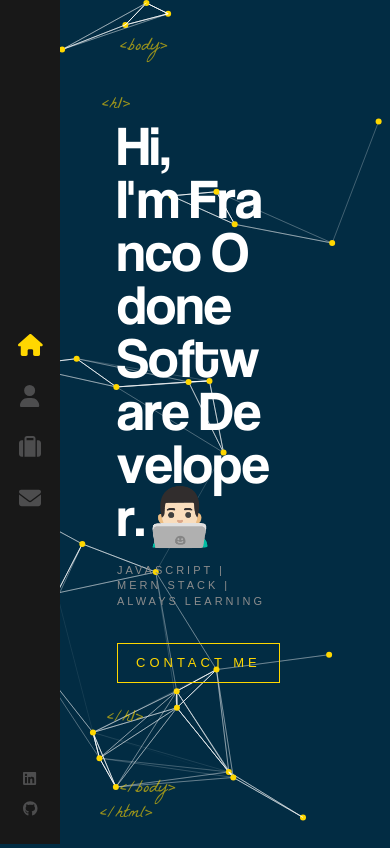
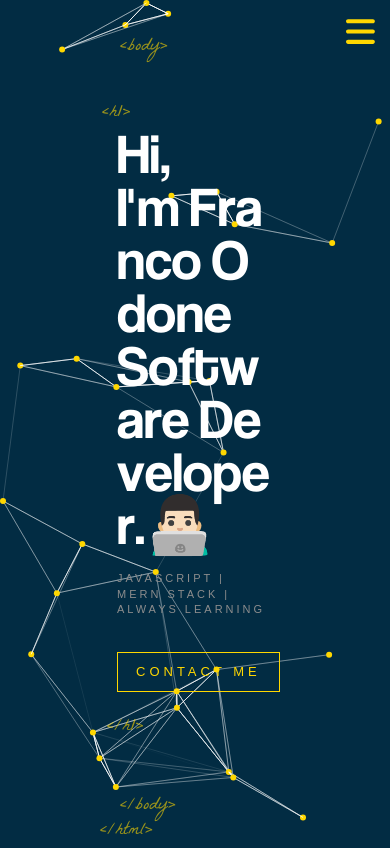
Before and after one commit to Franco-Odone/portfolio, a React (Create React App) app: page / in a window 390 px wide. Built offline with nearby package versions, Linux system fonts and the light colour scheme; no server answers.

Commit message:
avances en el portfolio, layout y nav mobile

```diff
--- a/public/index.html
+++ b/public/index.html
@@ -1,5 +1,5 @@
 <!DOCTYPE html>
-<html lang="en">
+<html lang="es">
 
 <head>
   <meta charset="utf-8" />
--- a/src/App.scss
+++ b/src/App.scss
@@ -32,7 +32,7 @@ $primary-color: #ffd700;
 
 .App {
     min-height: 100vh;
-    min-width: 100vw;
+    max-width: 100vw;
 }
 
 input,
--- a/src/components/Layout/layout.scss
+++ b/src/components/Layout/layout.scss
@@ -1,6 +1,6 @@
 .page {
     width: 100%;
-    height: 98%;
+    height: 100%;
     position: absolute;
 }
 
@@ -118,7 +118,7 @@
     }
 }
 
-// @media screen and (max-width: 1200px) {
+// @media screen and (max-width: 1024px) {
 //     .page {
 //         position: initial;
 //     }
@@ -127,10 +127,10 @@
 //         position: initial;
 //         height: auto;
 //         min-height: auto;
+//         z-index: unset;
 
 //         &.contact-page,
-//         &.about-page,
-//         &.portfolio-page {
+//         &.about-page {
 //             .text-zone {
 //                 position: initial;
 //                 transform: none;
@@ -138,22 +138,6 @@
 //                 display: block;
 //                 padding: 20px;
 //                 box-sizing: border-box;
-//             }
-//         }
-
-//         &.portfolio-page {
-//             width: 100%;
-//             padding: 20px;
-//             box-sizing: border-box;
-
-//             h1.page-title {
-//                 margin-left: 20px;
-//                 margin-top: 20px;
-//             }
-
-//             .image-box {
-//                 height: 200px;
-//                 max-width: calc(50% - 10px);
 //             }
 //         }
 //     }
--- a/src/components/Portfolio/portfolio.scss
+++ b/src/components/Portfolio/portfolio.scss
@@ -2,7 +2,7 @@
     display: flex;
     flex-wrap: wrap;
     gap: 15px;
-    height: 100%;
+    min-height: 100vh;
     width: 92%;
     justify-content: space-evenly;
     padding: 10px 0 10px 20px;
@@ -10,7 +10,6 @@
     will-change: contents;
     opacity: 0;
     z-index: 1;
-    transform-style: preserve-3d;
     animation: fadeIn 1s forwards;
     animation-delay: 1s;
 
@@ -53,6 +52,7 @@
             margin-bottom: 5px;
             color: #fff;
             font-weight: 700;
+            max-width: 85%;
         }
 
         .btn {
@@ -105,101 +105,57 @@
 }
 
 
-// @media screen and (max-width: 1200px) {
-//     .images-container {
-//         flex-direction: column;
-//         // height: 100%;
-//         // width: 60%;
-//         justify-content: space-between;
+@media screen and (max-width: 1024px) {
+    .images-container {
+        justify-content: space-between;
+        flex-direction: column;
+        margin: 0;
 
-//         .image-box {
-//             position: relative;
-//             flex: 1 1 content;
-//             // height: 50rem;
-//             overflow: hidden;
-//             border-radius: 10px;
-//             min-width: 100%;
+        .image-box {
+            position: relative;
+            height: 100%;
+            width: 100%;
 
-//             .portfolio-image {
-//                 position: absolute;
-//                 z-index: 2;
-//                 width: 100%;
-//                 // height: 100%;
-//                 object-fit: cover;
-//             }
+            .portfolio-image {
+                position: unset;
+                margin: 0;
+            }
 
-//             .content {
-//                 text-align: left;
-//                 position: absolute;
-//                 width: 90%;
-//                 z-index: 3;
-//                 padding: 10px 20px;
-//                 transition: all 0.3s cubic-bezier(0.645, 0.045, 0.355, 1);
-//                 background: linear-gradient(180deg, rgba(0, 0, 0, 0.2) 0, rgba(0, 0, 0, 1));
-//                 bottom: -70px;
-//             }
+            .content {
+                position: unset;
+                margin: 0;
+                bottom: unset;
+                width: 90%;
+            }
 
-//             .title {
-//                 margin-bottom: 0;
-//                 margin-top: 0;
-//                 color: #fff;
-//                 font-size: 24px;
-//                 font-weight: 500;
-//                 line-height: 24px;
-//             }
+            .btn:hover {
+                transform: none;
+                background: none;
+            }
 
-//             .description {
-//                 font-size: 14px;
-//                 margin-bottom: 5px;
-//                 color: #fff;
-//                 font-weight: 700;
-//             }
+            &:after {
+                content: none;
+                background: none;
+                position: none;
+                left: none;
+                right: none;
+                bottom: none;
+                top: none;
+                width: none;
+                height: none;
+                z-index: none;
+                transition: none;
+                opacity: none;
+            }
 
-//             .btn {
-//                 margin-top: 30px;
-//                 margin-bottom: 10px;
-//                 padding: 0 23px;
-//                 height: 40px;
-//                 line-height: 34px;
-//                 border: 2px solid #ffd700;
-//                 border-radius: 4px;
-//                 font-size: 14px;
-//                 color: #fff;
-//                 background: transparent;
-//                 text-transform: uppercase;
-//                 font-weight: 700;
-//                 transition: all 0.3s cubic-bezier(0.645, 0.045, 0.355, 1);
-//                 cursor: pointer;
-//             }
+            &:hover:after {
+                opacity: unset;
+            }
 
-//             .btn:hover {
-//                 transform: translateY(-3px);
-//                 background: #ffd700;
-//             }
-
-//             &:after {
-//                 content: "";
-//                 background: linear-gradient(180deg, #ffd700, #000);
-//                 position: absolute;
-//                 left: 0;
-//                 right: 0;
-//                 bottom: 0;
-//                 top: 0;
-//                 width: 100%;
-//                 // height: 100%;
-//                 z-index: 2;
-//                 transition: all 0.3s cubic-bezier(0.645, 0.045, 0.355, 1);
-//                 opacity: 0;
-//             }
-
-//             &:hover:after {
-//                 opacity: 0.85;
-//             }
-
-//             &:hover .content {
-//                 bottom: 0;
-//                 background: transparent;
-//             }
-//         }
-//     }
-// }
+            &:hover .content {
+                bottom: unset;
+                background: linear-gradient(180deg, rgba(0, 0, 0, 0.2) 0, rgba(0, 0, 0, 1));
+            }
+        }
+    }
+}
--- a/src/components/Sidebar/sidebar.scss
+++ b/src/components/Sidebar/sidebar.scss
@@ -126,62 +126,62 @@
     display: none;
 }
 
-// @media screen and (max-width: 1200px) {
-//     .nav-bar {
-//         background: transparent;
-//         position: initial;
-//         height: auto;
-//         min-height: auto;
+@media screen and (max-width: 1024px) {
+    .nav-bar {
+        background: transparent;
+        position: initial;
+        height: auto;
+        min-height: auto;
 
-//         ul {
-//             display: none;
-//         }
+        ul {
+            display: none;
+        }
 
-//         nav {
-//             width: 100%;
-//             height: 100%;
-//             background: #181818;
-//             top: 0;
-//             left: 0;
-//             position: fixed;
-//             z-index: 2;
-//             margin: 0;
-//             transition: transform 1s;
-//             /* por defecto no se va a mostrar en la pagina */
-//             transform: translateY(-100vh);
+        nav {
+            width: 100%;
+            height: 100%;
+            background: #181818;
+            top: 0;
+            left: 0;
+            position: fixed;
+            z-index: 2;
+            margin: 0;
+            transition: transform 1s;
+            /* por defecto no se va a mostrar en la pagina */
+            transform: translateY(-100vh);
 
-//             &.mobile-show {
-//                 display: flex;
-//                 flex-direction: column;
-//                 justify-content: space-evenly;
-//                 transform: none;
-//             }
+            &.mobile-show {
+                display: flex;
+                flex-direction: column;
+                justify-content: space-evenly;
+                transform: none;
+            }
 
-//             a {
-//                 display: flex;
-//                 justify-content: center;
-//                 align-items: center;
-//             }
+            a {
+                display: flex;
+                justify-content: space-between;
+                align-items: center;
+            }
 
-//             a:after {
-//                 opacity: 1;
-//                 position: initial;
-//                 width: auto;
-//                 margin-left: 10PX;
-//             }
+            a:after {
+                opacity: 1;
+                position: initial;
+                width: auto;
+                margin-left: 10PX;
+            }
 
-//             a svg {
-//                 opacity: 1 !important;
-//             }
-//         }
+            a svg {
+                opacity: 1 !important;
+            }
+        }
 
-//         .hamburger-icon,
-//         .close-icon {
-//             display: block;
-//             z-index: 1;
-//             position: fixed;
-//             top: 15px;
-//             right: 15px;
-//         }
-//     }
-// }
+        .hamburger-icon,
+        .close-icon {
+            display: block;
+            z-index: 1;
+            position: fixed;
+            top: 15px;
+            right: 15px;
+        }
+    }
+}
--- a/src/index.css
+++ b/src/index.css
@@ -1,7 +1,7 @@
 html {
   font-size: 62.5%;
   min-height: 100vh;
-  min-width: 100vw;
+  max-width: 100vw;
   padding: 0;
   margin: 0;
 }
@@ -10,7 +10,7 @@ body {
   margin: 0;
   padding: 0;
   min-height: 100vh;
-  min-width: 100vw;
+  max-width: 100vw;
   font: 300 11px/1.4 'Helvetica Neue', sans-serif;
   color: #444;
   -webkit-font-smoothing: antialiased;
```
